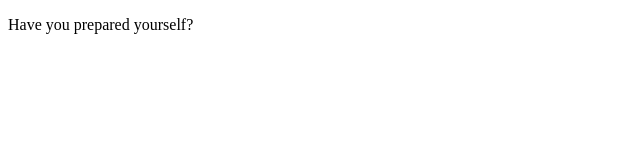
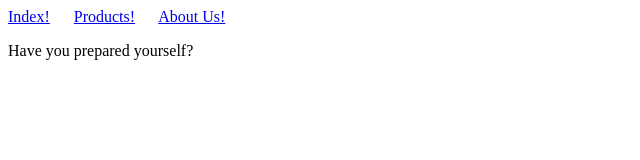
Before and after one commit to PapaStoney/GitAssign1, a plain HTML site: page index.html in a window 1280 px wide. Shown: the whole page, without its empty margins (0-640 px from the left). Drawn offline with Linux system fonts and the light colour scheme.

Commit message:
added navigation from index

```diff
--- a/index.html
+++ b/index.html
@@ -3,6 +3,14 @@
     <head>
         <title>Git Assign 1</title>
     </head>
+    <header>
+        <nav><!--Find a font for the nav element that matches the overall vibe of the seris-->
+            <a href="index.html">Index!</a> &nbsp; &nbsp;&nbsp;
+            <a href="products.html">Products!</a> &nbsp; &nbsp;&nbsp;
+            <a href="aboutus.html">About Us!</a>&nbsp; &nbsp;&nbsp;
+
+        </nav>
+    </header>
     <body>
         <p>
             Have you prepared yourself?
```
